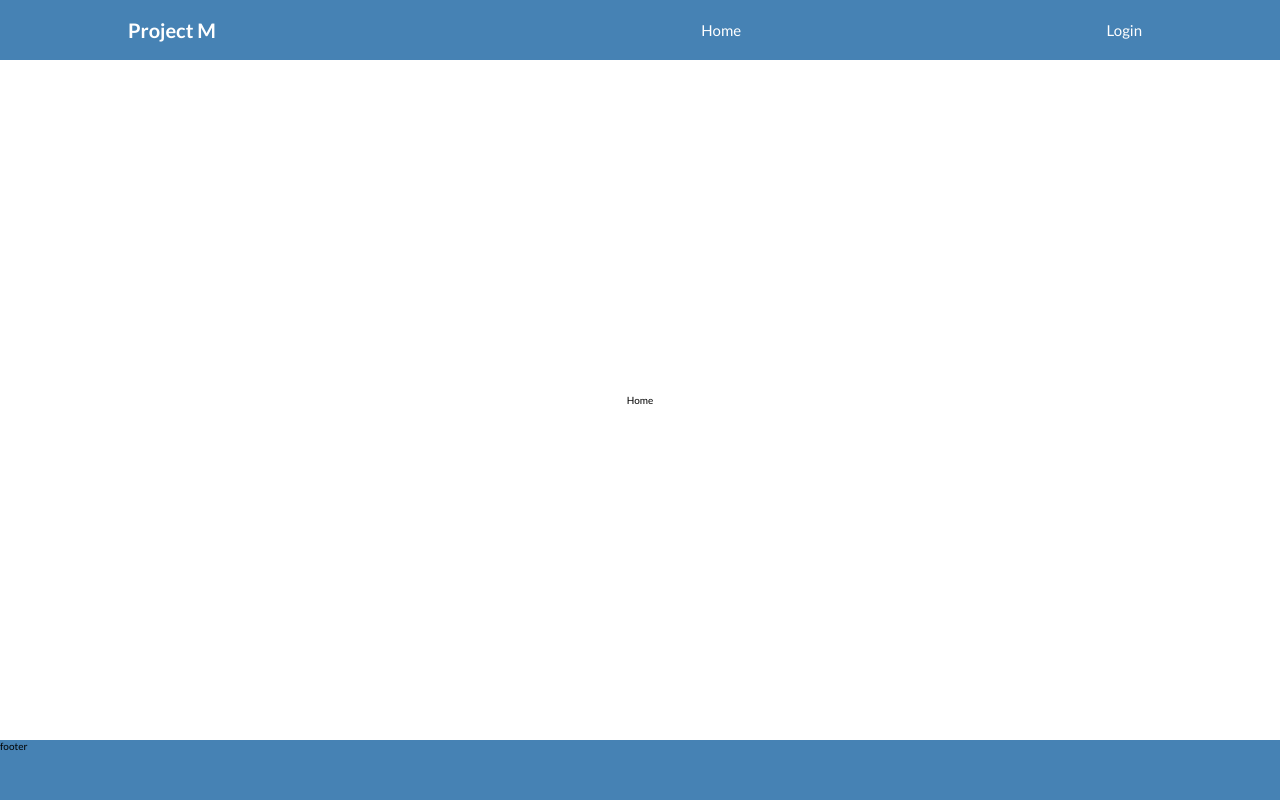
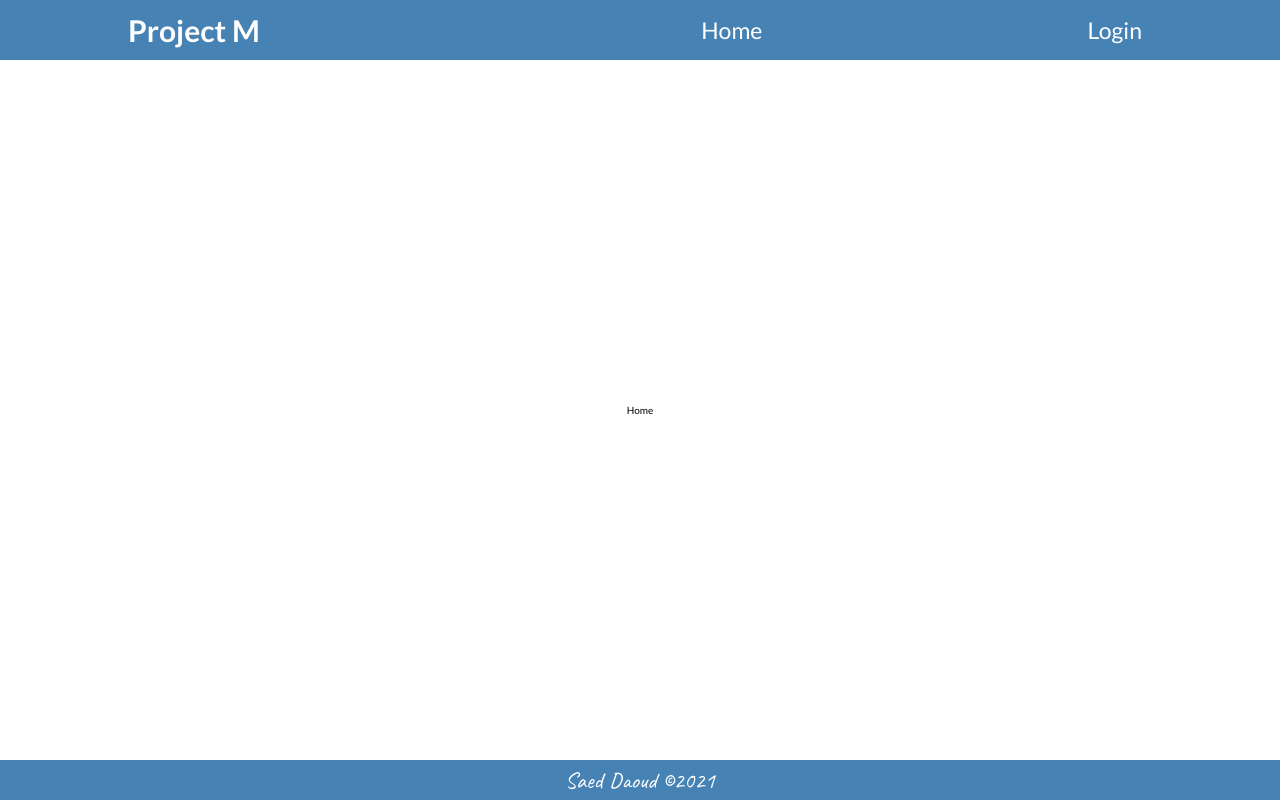
Before and after one commit to saeddaoud/project-manager, a React (Create React App) app in the folder frontend/: page / in a window 1280 px wide. Built offline with nearby package versions, Linux system fonts and the light colour scheme.

Commit message:
created a map in sass to make typography responsive and consistent at breakpoints

```diff
--- a/frontend/src/components/Footer.js
+++ b/frontend/src/components/Footer.js
@@ -1,7 +1,9 @@
 import React from 'react';
 
 const Footer = () => {
-  return <footer className='footer'>footer</footer>;
+  return (
+    <footer className='footer flex flex-jcc'>Saed Daoud &copy;2021</footer>
+  );
 };
 
 export default Footer;
--- a/frontend/src/index.js
+++ b/frontend/src/index.js
@@ -1,6 +1,13 @@
 import React from 'react';
 import ReactDOM from 'react-dom';
+import { Provider } from 'react-redux';
 import './styles/index.scss';
 import App from './App';
+import store from './redux/store';
 
-ReactDOM.render(<App />, document.getElementById('root'));
+ReactDOM.render(
+  <Provider store={store}>
+    <App />
+  </Provider>,
+  document.getElementById('root')
+);
--- a/frontend/src/redux/store.js
+++ b/frontend/src/redux/store.js
@@ -0,0 +1,17 @@
+import { applyMiddleware, createStore, combineReducers } from 'redux';
+import { composeWithDevTools } from 'redux-devtools-extension';
+import thunk from 'redux-thunk';
+
+const middleware = [thunk];
+
+const reducer = combineReducers({});
+
+const initialState = {};
+
+const store = createStore(
+  reducer,
+  initialState,
+  composeWithDevTools(applyMiddleware(...middleware))
+);
+
+export default store;
--- a/frontend/src/styles/_footer.scss
+++ b/frontend/src/styles/_footer.scss
@@ -1,5 +1,10 @@
+@import url('https://fonts.googleapis.com/css2?family=Caveat&display=swap');
 .footer {
   width: 100%;
-  height: 60px;
-  background-color: steelblue;
+  height: 40px;
+  background-color: $primary-bg-color;
+  color: $primary-text-color;
+  @include font-size($default-font-size);
+
+  font-family: 'Caveat', cursive;
 }
--- a/frontend/src/styles/_globals.scss
+++ b/frontend/src/styles/_globals.scss
@@ -23,7 +23,7 @@ a {
 
 .page {
   width: 100%;
-  height: calc(100vh - 120px);
+  height: calc(100vh - 100px);
 }
 
 .container {
--- a/frontend/src/styles/_header.scss
+++ b/frontend/src/styles/_header.scss
@@ -1,27 +1,29 @@
 .header {
   width: 100%;
   height: 60px;
-  color: white;
+  color: $primary-text-color;
   .nav {
     width: 100%;
     height: 100%;
-    background-color: steelblue;
+    background-color: $primary-bg-color;
     .nav__logo {
-      font-size: 2rem;
+      @include font-size($h4-font-size);
+      // font-size: 2rem;
       width: 45%;
     }
     .nav__menu {
       width: 45%;
       a {
-        font-size: 1.5rem;
-        color: white;
+        @include font-size($default-font-size);
+        // font-size: 1.5rem;
+        color: $primary-text-color;
         padding: 1rem;
         width: 150px;
         height: 40px;
         border-radius: 10px;
         transition: all 0.4s ease-in;
         &:hover {
-          background-color: rgb(18, 54, 133);
+          background-color: $primary-bg-color-hover;
         }
       }
     }
--- a/frontend/src/styles/_mixins.scss
+++ b/frontend/src/styles/_mixins.scss
@@ -28,3 +28,23 @@ $breakpoints-down: (
 
 // How to use breakpoint mixins to change styles for medium size screens and smaller:
 // @include breakpoint-down(medium){[css selector]{...}}
+
+// Typography mixins for responsive font size
+
+@mixin font-size($fs-map, $fs-breakpoints: $breakpoints-up) {
+  @each $fs-breakpoint, $fs-font-size in $fs-map {
+    @if $fs-breakpoint == small {
+      font-size: $fs-font-size;
+    } @else {
+      @if map-has-key($map: $fs-breakpoints, $key: $fs-breakpoint) {
+        $fs-breakpoint: map-get(
+          $map: $fs-breakpoints,
+          $key: $fs-breakpoint,
+        );
+      }
+      @media screen and (min-width: $fs-breakpoint) {
+        font-size: $fs-font-size;
+      }
+    }
+  }
+}
--- a/frontend/src/styles/_variables.scss
+++ b/frontend/src/styles/_variables.scss
@@ -0,0 +1,28 @@
+// Background colors
+$primary-bg-color: steelblue;
+$primary-bg-color-hover: rgb(18, 54, 133);
+
+// Text colors
+$primary-text-color: #fff;
+
+// Font size
+$h4-font-size: (
+  small: 2rem,
+  medium: 2.5rem,
+  large: 2.8rem,
+  x-large: 3rem,
+);
+
+$default-font-size: (
+  small: 1.5rem,
+  medium: 1.8rem,
+  large: 2rem,
+  x-large: 2.3rem,
+);
+
+$reduced-font-size: (
+  small: 1.3rem,
+  medium: 1.5rem,
+  large: 1.8rem,
+  x-large: 2rem,
+);
```
Also changed, not shown: 1 other file (tests, documents, lock files or other folders).
